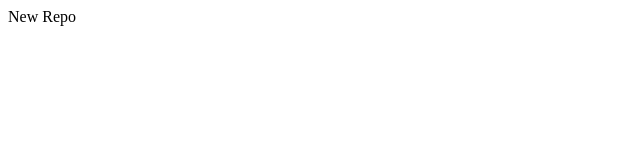
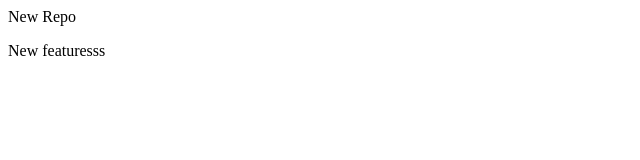
Before and after one commit to Shreybertocarlos/localrepo, a plain HTML site: page index.html in a window 1280 px wide. Shown: the full height of the page, 0-640 px from the left. Drawn offline with Linux system fonts and the light colour scheme.

Commit message:
new features

```diff
--- a/index.html
+++ b/index.html
@@ -1 +1,2 @@
 <p>New Repo</p>
+<p>New featuresss</p>
```
